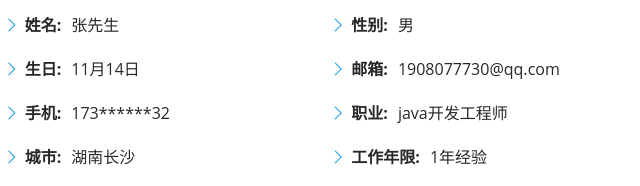
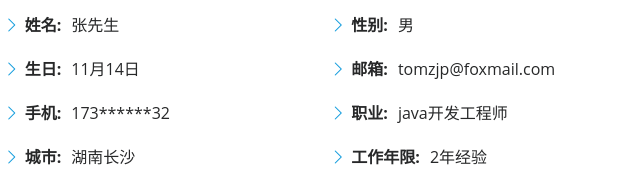
Before and after one commit to zhangxutiantian/home, a plain HTML site: page index.html in a window 1280 px wide. Shown: the part 1131-1317 px from the top of the page, 635-1275 px from the left. Drawn offline with Linux system fonts and the light colour scheme.

Commit message:
Update index.html

```diff
--- a/index.html
+++ b/index.html
@@ -109,9 +109,9 @@
               <div class="col-lg-6">
                 <ul>
                   <li><i class="bi bi-chevron-right"></i> <strong>性别:</strong> <span>男</span></li>
-                  <li><i class="bi bi-chevron-right"></i> <strong>邮箱:</strong> <span>1908077730@qq.com</span></li>
+                  <li><i class="bi bi-chevron-right"></i> <strong>邮箱:</strong> <span>tomzjp@foxmail.com</span></li>
                   <li><i class="bi bi-chevron-right"></i> <strong>职业:</strong> <span>java开发工程师</span></li>
-				  <li><i class="bi bi-chevron-right"></i> <strong>工作年限:</strong> <span>1年经验</span></li>
+				  <li><i class="bi bi-chevron-right"></i> <strong>工作年限:</strong> <span>2年经验</span></li>
                 </ul>
               </div>
             </div>
```
